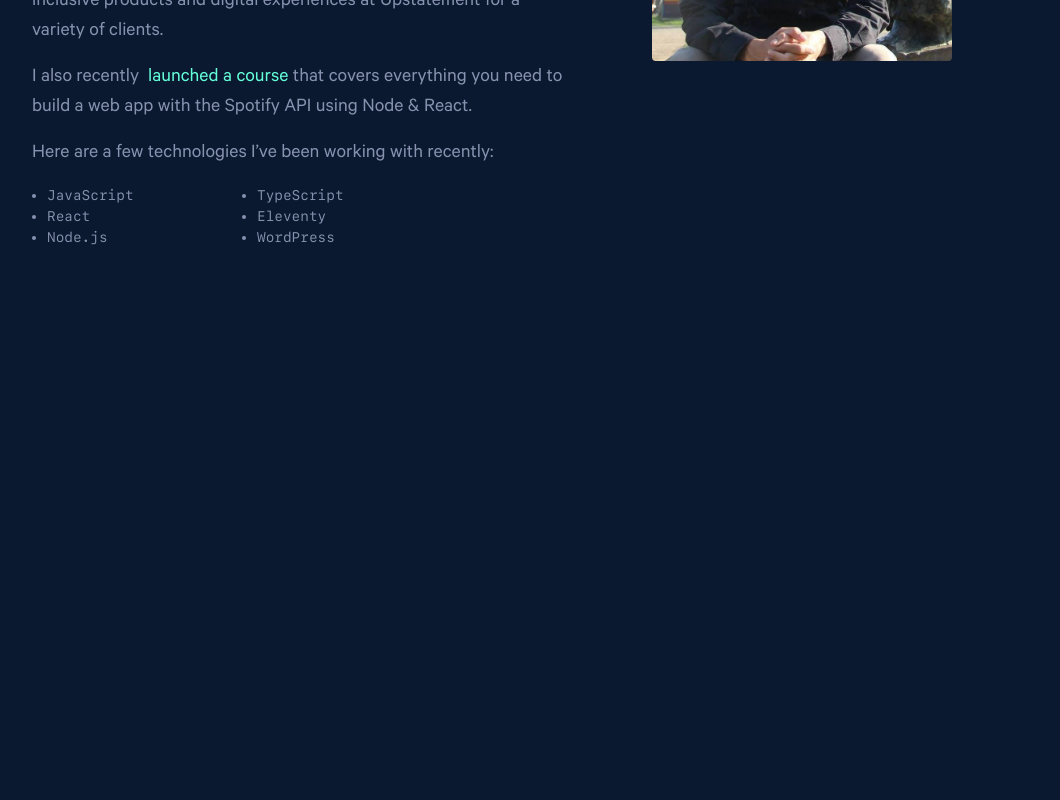
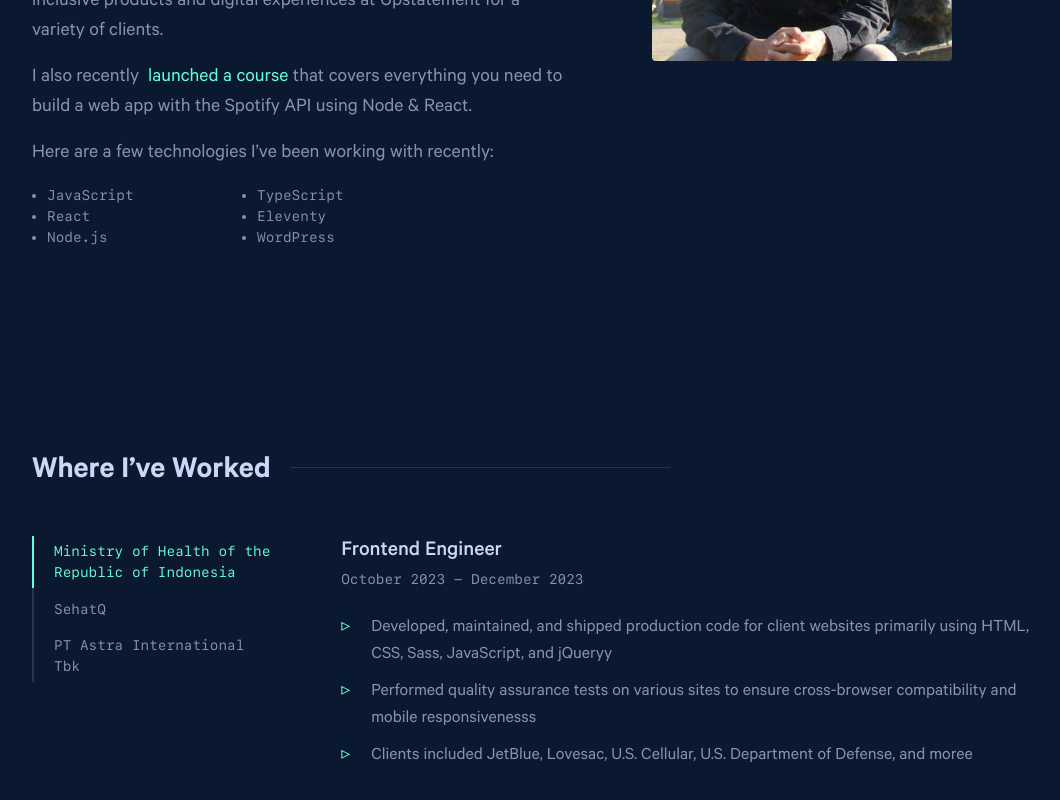
Before and after one commit to oktorakevinarigi/my-portfolio, a Next.js app: page / in a window 1280 px wide. Shown: the part 1227-2027 px from the top of the page, without its empty margins (108-1168 px from the left). Before the commit the page ends 1575 px from the top, so only its background shows below. Built offline with nearby package versions, Linux system fonts and the light colour scheme.

Commit message:
Create UI experience

```diff
--- a/src/app/page.tsx
+++ b/src/app/page.tsx
@@ -1,4 +1,5 @@
 import { About } from "@/components/about";
+import { Experience } from "@/components/experience";
 import { Hero } from "@/components/hero";
 import { Header } from "@/layouts/header";
 import { SimpleBlock } from "@/layouts/simple-block";
@@ -10,6 +11,7 @@ export default function Home() {
       <SimpleBlock>
         <Hero />
         <About />
+        <Experience />
       </SimpleBlock>
     </>
   );
--- /dev/null
+++ b/src/components/experience/index.tsx
@@ -0,0 +1,78 @@
+"use client";
+import { Fragment, useState } from "react";
+
+import { Button, Company, Container, Flex, Period, Position, Title, Unordered } from "./style";
+
+const Data = [
+  {
+    id: "now",
+    company: "Ministry of Health of the Republic of Indonesia",
+    position: "Frontend Engineer",
+    period: "October 2023 - December 2023",
+    description: [
+      "Developed, maintained, and shipped production code for client websites primarily using HTML, CSS, Sass, JavaScript, and jQueryy",
+      "Performed quality assurance tests on various sites to ensure cross-browser compatibility and mobile responsivenesss",
+      "Clients included JetBlue, Lovesac, U.S. Cellular, U.S. Department of Defense, and moree",
+    ],
+  },
+  {
+    id: "sehatq",
+    company: "SehatQ",
+    position: "Senior Frontend Developer",
+    period: "November 2021 - July 2023",
+    description: [
+      "Developed, maintained, and shipped production code for client websites primarily using HTML, CSS, Sass, JavaScript, and jQuery",
+      "Performed quality assurance tests on various sites to ensure cross-browser compatibility and mobile responsiveness",
+      "Clients included JetBlue, Lovesac, U.S. Cellular, U.S. Department of Defense, and more",
+    ],
+  },
+  {
+    id: "astra",
+    company: "PT Astra International Tbk",
+    position: "Frontend Developer",
+    period: "April 2018 - November 2021",
+    description: [
+      "Developed, maintained, and shipped production code for client websites primarily using HTML, CSS, Sass, JavaScript, and jQuery",
+      "Performed quality assurance tests on various sites to ensure cross-browser compatibility and mobile responsiveness",
+      "Clients included JetBlue, Lovesac, U.S. Cellular, U.S. Department of Defense, and more",
+    ],
+  },
+];
+
+export function Experience() {
+  const [status, setStatus] = useState("now");
+
+  const detail = Data.filter(item => item.id === status);
+
+  return (
+    <Container>
+      <Title>Where I’ve Worked</Title>
+      <Flex>
+        <Company>
+          {Data.map(item => (
+            <Button
+              key={item.position}
+              $color={item.id === status ? "var(--green)" : undefined}
+              onClick={() => setStatus(item.id)}
+            >
+              {item.company}
+            </Button>
+          ))}
+        </Company>
+        <div>
+          {detail.map(item => (
+            <Fragment key={item.position}>
+              <Position>{item.position}</Position>
+              <Period>{item.period}</Period>
+              <Unordered>
+                {item.description.map(description => (
+                  <li key={description}>{description}</li>
+                ))}
+              </Unordered>
+            </Fragment>
+          ))}
+        </div>
+      </Flex>
+    </Container>
+  );
+}
--- /dev/null
+++ b/src/components/experience/style.ts
@@ -0,0 +1,85 @@
+"use client";
+import styled from "styled-components";
+
+export const Container = styled.section`
+  padding: 100px 0;
+`;
+
+export const Flex = styled.div`
+  display: flex;
+  gap: 50px;
+`;
+
+export const Title = styled.h2`
+  font-size: var(--32);
+  display: flex;
+  align-items: center;
+  margin-bottom: 40px;
+
+  &::after {
+    content: "";
+    position: relative;
+    top: -5px;
+    flex: 1;
+    height: 1px;
+    margin-left: 20px;
+    max-width: 380px;
+    background-color: var(--lightest-navy);
+  }
+`;
+
+export const Company = styled.div`
+  display: flex;
+  flex-direction: column;
+  width: 350px;
+`;
+
+export const Button = styled.button<{ $color?: string }>`
+  background-color: transparent;
+  color: ${props => props.$color ?? "var(--slate)"};
+  text-align: left;
+  padding: 5px 20px;
+  border: none;
+  cursor: pointer;
+  font-size: var(--fz-sm);
+  font-family: var(--font-sf-mono);
+  min-height: var(--42);
+  border-left: 2px solid ${props => props.$color ?? "var(--lightest-navy)"};
+
+  &:hover {
+    color: var(--green);
+    background-color: var(--lightest-navy);
+  }
+`;
+
+export const Position = styled.h3`
+  font-size: var(--22);
+  font-weight: 500;
+`;
+
+export const Period = styled.p`
+  font-size: var(--fz-sm);
+  color: var(--slate);
+  font-family: var(--font-sf-mono);
+  margin-bottom: 25px;
+`;
+
+export const Unordered = styled.ul`
+  padding: 0px;
+  margin: 0px;
+  font-size: var(--fz-lg);
+  color: var(--slate);
+  list-style: none;
+  position: relative;
+
+  & > li {
+    margin-bottom: 10px;
+    padding-left: 30px;
+  }
+  & > li::before {
+    content: "▹";
+    position: absolute;
+    left: 0px;
+    color: var(--green);
+  }
+`;
--- a/src/styles/variables.ts
+++ b/src/styles/variables.ts
@@ -17,10 +17,13 @@ const variables = css`
     --16: 1rem; /* 16px */
     --18: 1.125rem; /* 18px */
     --20: 1.25rem; /* 20px */
+    --22: 1.375rem; /* 22px */
     --24: 1.5rem; /* 24px */
     --30: 1.875rem; /* 30px */
     --32: 2rem; /* 32px */
     --36: 2.25rem; /* 36px */
+    --40: 2.5rem; /* 40px */
+    --42: 2.625rem; /* 42px */
 
     --fz-2xs: 0.625rem; /* 10px */
     --fz-xs: 0.75rem; /* 12px */
```
